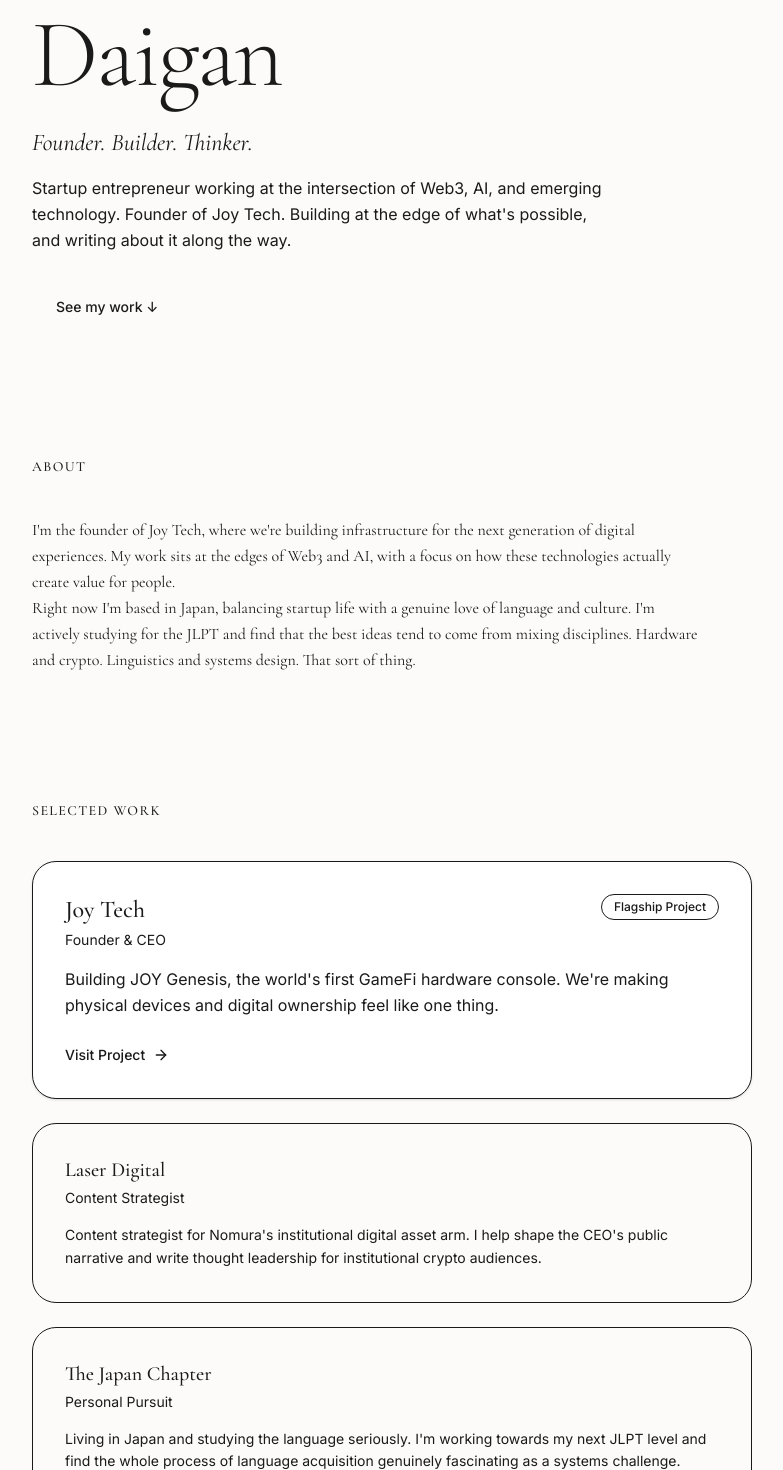
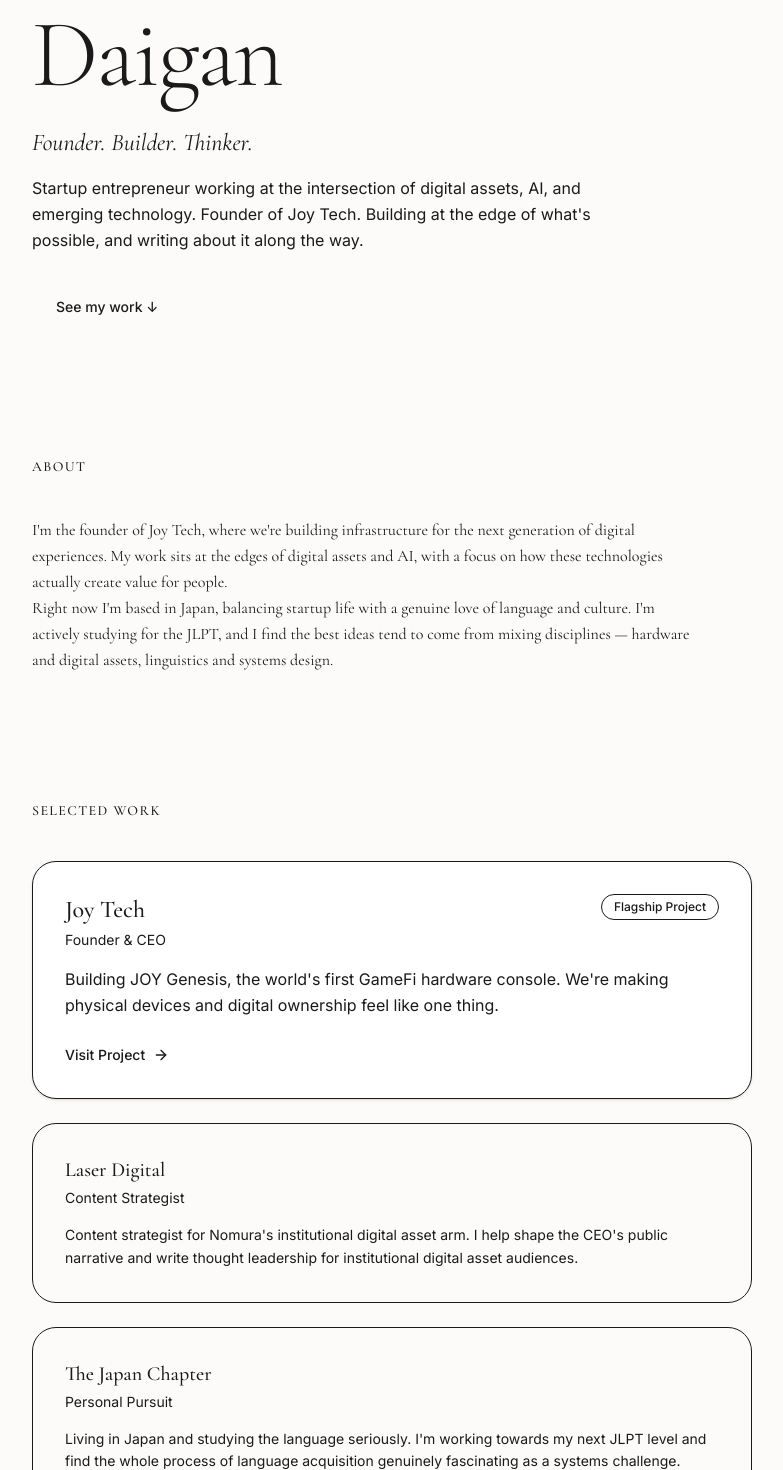
Before and after one commit to daignrd/daigan-portfolio, a React (Vite) app: page / in a window 1280 px wide. Shown: the part 225-1695 px from the top of the page, without its empty margins (248-1031 px from the left). Built offline with nearby package versions, Linux system fonts and the light colour scheme.

Commit message:
Apply persona-guided copy pass: digital assets, no Web3/crypto

```diff
--- a/src/pages/Home.tsx
+++ b/src/pages/Home.tsx
@@ -7,16 +7,16 @@
     <>
       <Helmet>
         <title>Daigan — Founder. Builder. Thinker.</title>
-        <meta name="description" content="Startup entrepreneur at the intersection of Web3, AI, and emerging technology. Founder of Joy Tech." />
+        <meta name="description" content="Startup entrepreneur at the intersection of digital assets, AI, and emerging technology. Founder of Joy Tech." />
         <meta property="og:title" content="Daigan — Founder. Builder. Thinker." />
-        <meta property="og:description" content="Startup entrepreneur at the intersection of Web3, AI, and emerging technology. Founder of Joy Tech." />
+        <meta property="og:description" content="Startup entrepreneur at the intersection of digital assets, AI, and emerging technology. Founder of Joy Tech." />
         <meta property="og:type" content="website" />
         <meta property="og:url" content="https://daigan.xyz" />
         <meta property="og:image" content="https://daigan.xyz/og-image.png" />
         <meta name="twitter:card" content="summary_large_image" />
         <meta name="twitter:site" content="@0xDaig" />
         <meta name="twitter:title" content="Daigan — Founder. Builder. Thinker." />
-        <meta name="twitter:description" content="Startup entrepreneur at the intersection of Web3, AI, and emerging technology. Founder of Joy Tech." />
+        <meta name="twitter:description" content="Startup entrepreneur at the intersection of digital assets, AI, and emerging technology. Founder of Joy Tech." />
         <meta name="twitter:image" content="https://daigan.xyz/og-image.png" />
       </Helmet>
 
@@ -41,7 +41,7 @@
               Founder. Builder. Thinker.
             </p>
             <p className="text-base leading-relaxed text-[--color-ink-light]">
-              Startup entrepreneur working at the intersection of Web3, AI, and emerging technology.
+              Startup entrepreneur working at the intersection of digital assets, AI, and emerging technology.
               Founder of Joy Tech. Building at the edge of what's possible, and writing about it along the way.
             </p>
             <div className="mt-4">
@@ -58,12 +58,12 @@
           <div className="prose prose-lg font-serif text-[--color-ink] leading-relaxed max-w-2xl">
             <p>
               I'm the founder of Joy Tech, where we're building infrastructure for the next generation of digital experiences.
-              My work sits at the edges of Web3 and AI, with a focus on how these technologies actually create value for people.
+              My work sits at the edges of digital assets and AI, with a focus on how these technologies actually create value for people.
             </p>
             <p>
               Right now I'm based in Japan, balancing startup life with a genuine love of language and culture. I'm actively
-              studying for the JLPT and find that the best ideas tend to come from mixing disciplines. Hardware and crypto.
-              Linguistics and systems design. That sort of thing.
+              studying for the JLPT, and I find the best ideas tend to come from mixing disciplines — hardware and digital assets,
+              linguistics and systems design.
             </p>
           </div>
         </section>
@@ -101,7 +101,7 @@
                 </div>
               </div>
               <p className="text-[--color-ink-light] leading-relaxed text-sm">
-                Content strategist for Nomura's institutional digital asset arm. I help shape the CEO's public narrative and write thought leadership for institutional crypto audiences.
+                Content strategist for Nomura's institutional digital asset arm. I help shape the CEO's public narrative and write thought leadership for institutional digital asset audiences.
               </p>
             </div>
 
--- a/src/pages/Now.tsx
+++ b/src/pages/Now.tsx
@@ -41,7 +41,7 @@
           <div className="flex flex-col gap-4">
             <h2 className="text-xl font-serif font-medium text-[--color-ink]">Advising & Strategy</h2>
             <p className="text-[--color-ink-light] leading-relaxed">
-              I still do content strategy work for Laser Digital, Nomura's digital asset arm. A few days a week I'm shaping their narrative and ghostwriting thought leadership pieces for the institutional crypto space.
+              I still do content strategy work for Laser Digital, Nomura's digital asset arm. A few days a week I'm shaping their narrative and ghostwriting thought leadership pieces for the institutional digital assets space.
             </p>
           </div>
 
--- a/src/pages/Reading.tsx
+++ b/src/pages/Reading.tsx
@@ -16,7 +16,7 @@
 
 const list: Category[] = [
     {
-        label: 'Technology & Web3',
+        label: 'Technology & Digital Assets',
         items: [
             {
                 title: 'The Sovereign Individual',
```
